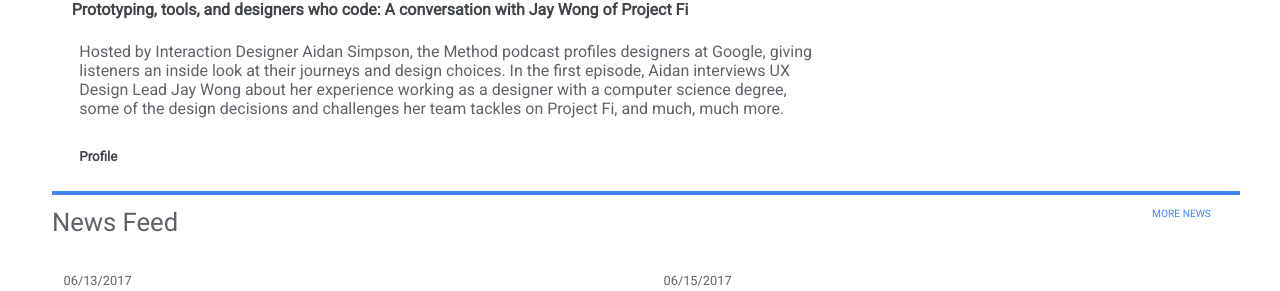
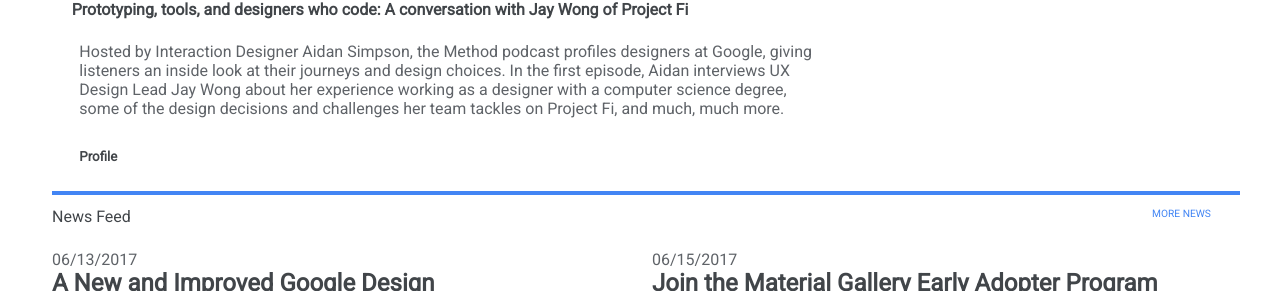
Before and after one commit to sueherrera30/sass-design-google, a plain HTML site: page index.html in a window 1280 px wide. Shown: the part 828-1119 px from the top of the page. Drawn offline with Linux system fonts and the light colour scheme.

Commit message:
nuevo mixin

```diff
--- a/src/scss/_mixin.scss
+++ b/src/scss/_mixin.scss
@@ -1,18 +1,22 @@
-@mixin estilosFuentes{
-	p{
-	 font-family: $fuenteRoboto;
-	 color:$colorGris;
-	}
+@mixin estilosFuentes {
+	font-family: $fuenteRoboto;
+	color: $colorGris;
 }
 
-@mixin fuentesTitulos{
+@mixin fuentesTitulos {
 	font-family: $fuenteRoboto;
-	color:$colorGrisOscuro;
+	color: $colorGrisOscuro;
 }
 
-@mixin lineaAzul{
+@mixin lineaAzul {
 	border: solid 2px $colorAzul;
 	padding: 0;
 	min-height: 0;
 	text-align: center;
 }
+
+@mixin fuenteAzul {
+	color: $colorAzul;
+	font-size: $letraChica;
+	color: $colorAzul;
+}
--- a/src/scss/_variables.scss
+++ b/src/scss/_variables.scss
@@ -6,7 +6,7 @@ $izquierda: left;
 $letraChica:0.8vw;
 $letraMediana:1vw;
 $letraGrande:2vw;
-
+$listaSimple: none;
 /*dimensiones*/
 $paddingMediano: 5%;
 $paddingChico: 2%;
--- a/src/scss/style.scss
+++ b/src/scss/style.scss
@@ -73,19 +73,18 @@ header {
 }
 
 .titulo {
-	font-size: $letraGrande;
+
 	text-align: $izquierda;
+	@include fuentesTitulos;
 }
 
 .news {
 	.fecha {
-		font-size: $letraMediana;
-		padding: 2%;
+		@include estilosFuentes;
+
 	}
 	.azul {
-		color: $colorAzul;
-		font-size: $letraChica;
-		color: $colorAzul;
+		@include fuenteAzul;
 	}
 	.sobre {
 		background: $colorBanco;
@@ -94,8 +93,10 @@ header {
 }
 
 .contactoGoogle {
+	ul {
+		list-style: none;
+	}
 	li {
-		list-style: none;
 		@include estilosFuentes;
 	}
 }
```
Also changed, not shown: assets/css/style.css, 1 other file.
